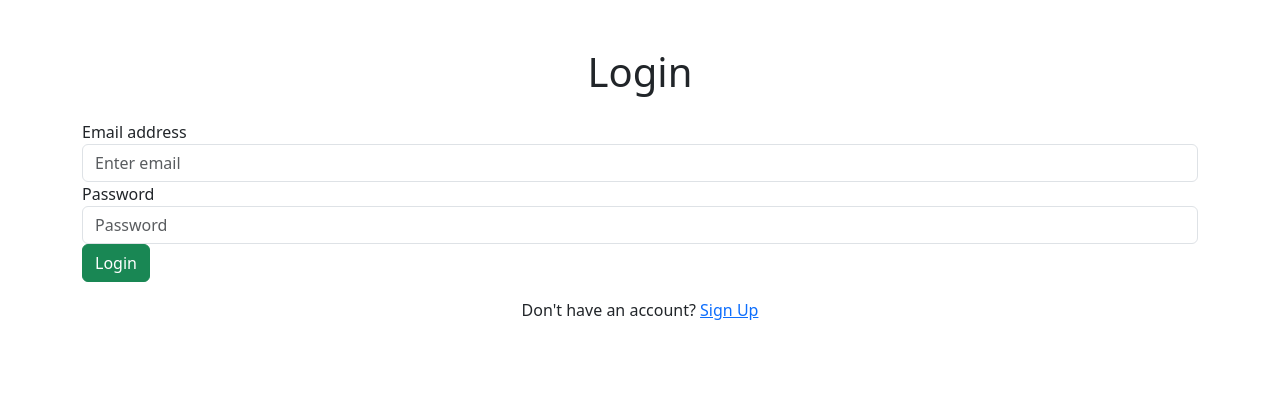
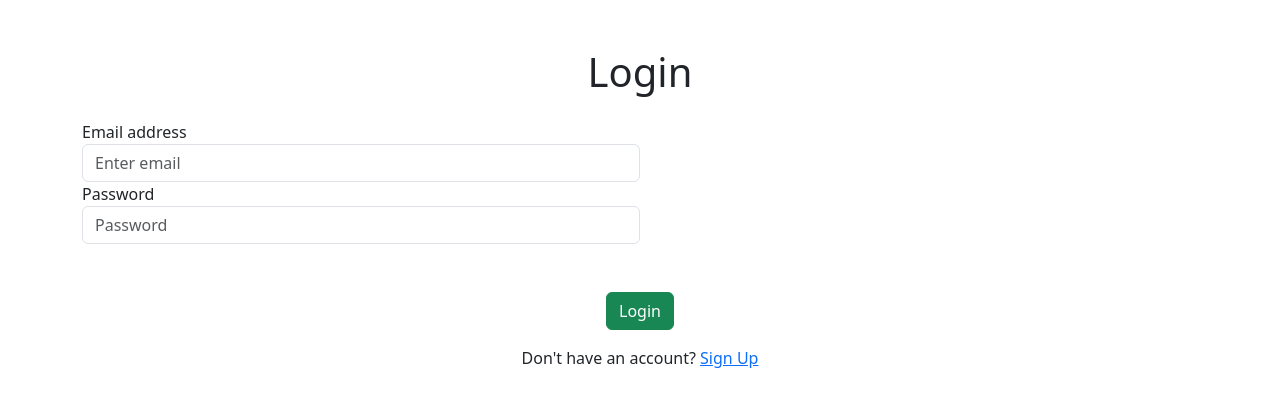
Before and after one commit to DidasMba/Farm_Tracker_Frontend, a React (Create React App) app in the folder frontend/: page /login in a window 1280 px wide. Shown: the top 406 px of the page. Built offline with nearby package versions, Linux system fonts and the light colour scheme.

Commit message:
login center

```diff
--- a/frontend/src/pages/Login.jsx
+++ b/frontend/src/pages/Login.jsx
@@ -1,5 +1,7 @@
 import React, { useState } from 'react';
 import { Link } from 'react-router-dom';
+import './MyComponent.css';
+
 
 function Login() {
   const [email, setEmail] = useState('');
@@ -14,7 +16,7 @@ function Login() {
     <div className="container mt-5">
       <h1 className="text-center mb-4">Login</h1>
       <form>
-        <div className="form-group">
+        <div className="form-group col-md-6">
           <label htmlFor="email">Email address</label>
           <input
             type="email"
@@ -25,7 +27,7 @@ function Login() {
             onChange={(e) => setEmail(e.target.value)}
           />
         </div>
-        <div className="form-group">
+        <div className="form-group col-md-6">
           <label htmlFor="password">Password</label>
           <input
             type="password"
@@ -36,13 +38,16 @@ function Login() {
             onChange={(e) => setPassword(e.target.value)}
           />
         </div>
+        <div className="form-group d-flex justify-content-center mt-5"> {/* Utilisez d-flex et justify-content-center pour centrer le bouton */}
         <button
           type="button"
-          className="btn btn-success"
+
+          className="btn btn-success btn-block"
           onClick={handleLogin}
         >
           Login
         </button>
+        </div>
       </form>
       <div className="text-center mt-3">
         <span>Don't have an account? </span>
--- /dev/null
+++ b/frontend/src/pages/MyComponent.css
@@ -0,0 +1,3 @@
+.custom-bg-color {
+    background: #62804A;
+  }
```
